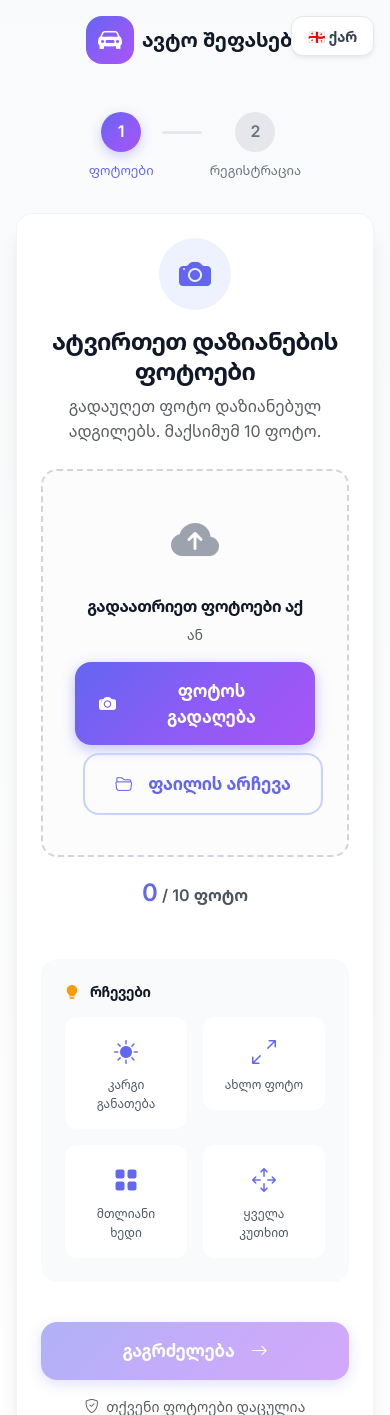
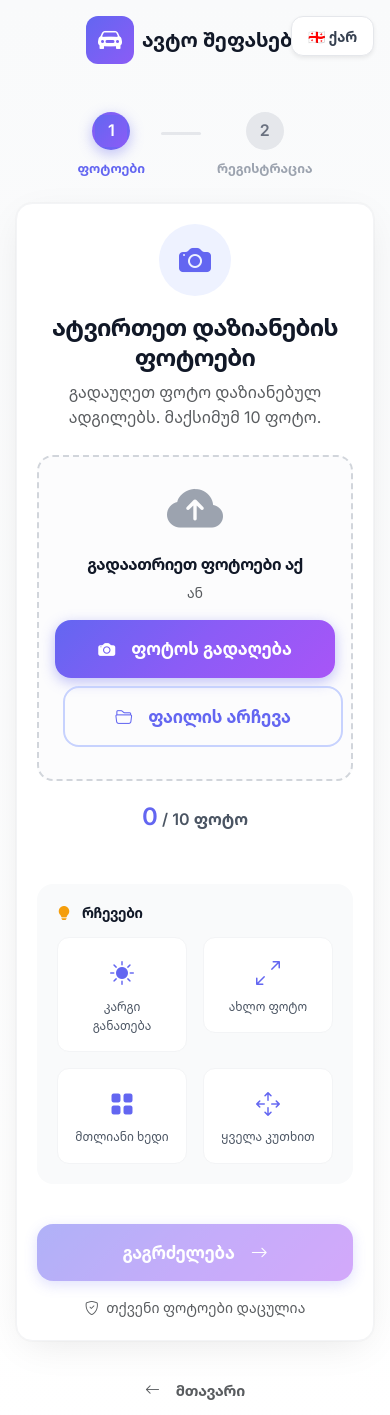
Before and after one commit to ftrhpr/AutobodyEstimatorOTM, a PHP site: page /estimate in a window 390 px wide. Shown: the top 1415 px of the page. Run offline with PHP 8.4, Linux system fonts and the light colour scheme.

Commit message:
style: Enhance step indicator design and layout for improved user experience

```diff
--- a/app/views/layouts/estimate.php
+++ b/app/views/layouts/estimate.php
@@ -46,20 +46,20 @@
 
             <!-- Step Indicator -->
             <div class="step-indicator">
-                <div class="step <?= ($step ?? 1) >= 1 ? 'active' : '' ?> <?= ($step ?? 1) > 1 ? 'completed' : '' ?>">
-                    <div class="step-number">
+                <div class="step-item <?= ($step ?? 1) >= 1 ? 'active' : '' ?> <?= ($step ?? 1) > 1 ? 'completed' : '' ?>">
+                    <div class="step-circle">
                         <?php if (($step ?? 1) > 1): ?>
                             <i class="bi bi-check-lg"></i>
                         <?php else: ?>
                             1
                         <?php endif; ?>
                     </div>
-                    <span class="step-label"><?= Lang::getLocale() === 'ka' ? 'ფოტოები' : 'Photos' ?></span>
+                    <span class="step-text"><?= Lang::getLocale() === 'ka' ? 'ფოტოები' : 'Photos' ?></span>
                 </div>
-                <div class="step-line"></div>
-                <div class="step <?= ($step ?? 1) >= 2 ? 'active' : '' ?>">
-                    <div class="step-number">2</div>
-                    <span class="step-label"><?= Lang::getLocale() === 'ka' ? 'რეგისტრაცია' : 'Register' ?></span>
+                <div class="step-connector <?= ($step ?? 1) > 1 ? 'completed' : '' ?>"></div>
+                <div class="step-item <?= ($step ?? 1) >= 2 ? 'active' : '' ?>">
+                    <div class="step-circle">2</div>
+                    <span class="step-text"><?= Lang::getLocale() === 'ka' ? 'რეგისტრაცია' : 'Register' ?></span>
                 </div>
             </div>
         </div>
--- a/assets/css/style.css
+++ b/assets/css/style.css
@@ -2752,14 +2752,14 @@
 
 .estimate-header {
     text-align: center;
-    margin-bottom: var(--space-xl);
+    margin-bottom: 1.5rem;
 }
 
 .estimate-header .logo-icon {
     width: 48px;
     height: 48px;
-    background: var(--primary-gradient);
-    border-radius: var(--radius-xl);
+    background: linear-gradient(135deg, #6366f1 0%, #8b5cf6 100%);
+    border-radius: 0.75rem;
     display: inline-flex;
     align-items: center;
     justify-content: center;
@@ -2770,160 +2770,171 @@
 .estimate-header .logo-text {
     font-weight: 700;
     font-size: 1.25rem;
-    color: var(--gray-900);
-}
-
-/* Step Indicator */
+    color: #111827;
+}
+
+/* Step Indicator - Premium Design */
 .step-indicator {
     display: flex;
-    align-items: center;
+    align-items: flex-start;
     justify-content: center;
     gap: 0;
-    margin-top: var(--space-lg);
-}
-
-.step {
+    margin-top: 1.5rem;
+}
+
+.step-item {
     display: flex;
     flex-direction: column;
     align-items: center;
-    gap: var(--space-sm);
-}
-
-.step-number {
-    width: 40px;
-    height: 40px;
+    gap: 0.5rem;
+    position: relative;
+}
+
+.step-circle {
+    width: 44px;
+    height: 44px;
     border-radius: 50%;
     display: flex;
     align-items: center;
     justify-content: center;
     font-weight: 600;
     font-size: 1rem;
-    background: var(--gray-200);
-    color: var(--gray-500);
-    transition: all var(--transition-normal);
-}
-
-.step.active .step-number {
-    background: var(--primary-gradient);
+    background: #e5e7eb;
+    color: #6b7280;
+    transition: all 0.3s ease;
+    border: 3px solid transparent;
+}
+
+.step-item.active .step-circle {
+    background: linear-gradient(135deg, #6366f1 0%, #8b5cf6 100%);
     color: #fff;
-    box-shadow: 0 4px 12px rgba(99, 102, 241, 0.3);
-}
-
-.step.completed .step-number {
-    background: var(--success);
+    box-shadow: 0 4px 14px rgba(99, 102, 241, 0.4);
+}
+
+.step-item.completed .step-circle {
+    background: #10b981;
     color: #fff;
-}
-
-.step-label {
+    box-shadow: 0 4px 14px rgba(16, 185, 129, 0.3);
+}
+
+.step-text {
     font-size: 0.8125rem;
-    font-weight: 500;
-    color: var(--gray-500);
-}
-
-.step.active .step-label {
-    color: var(--primary);
-}
-
-.step.completed .step-label {
-    color: var(--success);
-}
-
-.step-line {
-    width: 60px;
+    font-weight: 600;
+    color: #9ca3af;
+    white-space: nowrap;
+}
+
+.step-item.active .step-text {
+    color: #6366f1;
+}
+
+.step-item.completed .step-text {
+    color: #10b981;
+}
+
+.step-connector {
+    width: 80px;
     height: 3px;
-    background: var(--gray-200);
-    margin: 0 var(--space-sm);
-    margin-bottom: calc(var(--space-sm) + 1.25rem);
+    background: #e5e7eb;
+    margin: 20px 1rem 0;
     border-radius: 2px;
-}
-
-.step.completed + .step-line {
-    background: var(--success);
+    flex-shrink: 0;
+}
+
+.step-connector.completed {
+    background: #10b981;
 }
 
 /* Estimate Content Card */
 .estimate-content {
     background: #fff;
-    border-radius: var(--radius-2xl);
-    box-shadow: var(--shadow-xl);
-    padding: var(--space-xl);
-    border: 1px solid var(--gray-100);
+    border-radius: 1.25rem;
+    box-shadow: 0 10px 40px -10px rgba(0,0,0,0.1), 0 0 0 1px rgba(0,0,0,0.02);
+    padding: 1.5rem;
+    border: 1px solid #f3f4f6;
 }
 
 /* Upload Section */
-.upload-section .upload-header .upload-icon {
+.upload-section .upload-icon {
     width: 72px;
     height: 72px;
-    background: var(--primary-50);
+    background: #eef2ff;
     border-radius: 50%;
     display: flex;
     align-items: center;
     justify-content: center;
     font-size: 2rem;
-    color: var(--primary);
-}
-
-/* Dropzone */
+    color: #6366f1;
+}
+
+/* Dropzone - Premium Upload Area */
 .upload-dropzone {
-    border: 2px dashed var(--gray-300);
-    border-radius: var(--radius-xl);
-    padding: var(--space-2xl);
+    border: 2px dashed #d1d5db;
+    border-radius: 1rem;
+    padding: 2.5rem 1.5rem;
     text-align: center;
-    transition: all var(--transition-normal);
-    background: var(--gray-25);
+    transition: all 0.3s ease;
+    background: #fcfcfd;
     cursor: pointer;
+    position: relative;
 }
 
 .upload-dropzone:hover {
-    border-color: var(--primary-300);
-    background: var(--primary-50);
+    border-color: #a5b4fc;
+    background: #eef2ff;
 }
 
 .upload-dropzone.dragover {
-    border-color: var(--primary);
-    background: var(--primary-100);
+    border-color: #6366f1;
+    background: #e0e7ff;
     transform: scale(1.01);
 }
 
+.dropzone-content {
+    position: relative;
+    z-index: 1;
+}
+
 .dropzone-icon {
-    font-size: 3rem;
-    color: var(--gray-400);
-    margin-bottom: var(--space-md);
+    font-size: 3.5rem;
+    color: #9ca3af;
+    margin-bottom: 1rem;
+    line-height: 1;
 }
 
 .upload-dropzone:hover .dropzone-icon,
 .upload-dropzone.dragover .dropzone-icon {
-    color: var(--primary);
+    color: #6366f1;
 }
 
 .dropzone-loading {
-    padding: var(--space-2xl);
+    padding: 2rem;
 }
 
 /* Photo Counter */
 .photo-counter {
     font-weight: 600;
-    color: var(--gray-600);
+    color: #4b5563;
 }
 
 .photo-counter span {
     font-size: 1.5rem;
-    color: var(--primary);
+    color: #6366f1;
 }
 
 /* Photo Grid */
 .photo-grid {
     display: grid;
     grid-template-columns: repeat(auto-fill, minmax(100px, 1fr));
-    gap: var(--space-md);
+    gap: 1rem;
 }
 
 .photo-item {
     position: relative;
     aspect-ratio: 1;
-    border-radius: var(--radius-lg);
+    border-radius: 0.75rem;
     overflow: hidden;
-    box-shadow: var(--shadow-sm);
+    box-shadow: 0 1px 3px rgba(0,0,0,0.1);
     animation: photoIn 0.3s ease;
 }
 
@@ -2958,41 +2969,43 @@
     align-items: center;
     justify-content: center;
     cursor: pointer;
-    transition: all var(--transition-fast);
+    transition: all 0.2s ease;
     font-size: 0.875rem;
 }
 
 .photo-remove:hover {
-    background: var(--danger);
+    background: #ef4444;
     transform: scale(1.1);
 }
 
 /* Upload Tips */
 .upload-tips {
-    background: var(--gray-50);
-    border-radius: var(--radius-xl);
-    padding: var(--space-lg);
+    background: #f9fafb;
+    border-radius: 1rem;
+    padding: 1.25rem;
 }
 
 .tip-card {
     display: flex;
     flex-direction: column;
     align-items: center;
-    gap: var(--space-xs);
-    padding: var(--space-md);
+    gap: 0.25rem;
+    padding: 1rem;
     background: #fff;
-    border-radius: var(--radius-lg);
+    border-radius: 0.75rem;
     text-align: center;
+    border: 1px solid #f3f4f6;
 }
 
 .tip-card i {
     font-size: 1.5rem;
-    color: var(--primary);
+    color: #6366f1;
 }
 
 .tip-card span {
     font-size: 0.75rem;
-    color: var(--gray-600);
+    color: #4b5563;
+    font-weight: 500;
 }
 
 /* Continue Button */
@@ -3080,44 +3094,49 @@
     content: '';
     flex: 1;
     height: 1px;
-    background: var(--gray-200);
+    background: #e5e7eb;
 }
 
 .divider span {
-    padding: 0 var(--space-md);
+    padding: 0 1rem;
 }
 
 /* Photos Preview in Register */
 .photos-preview {
-    background: var(--success-50);
-    border-radius: var(--radius-xl);
-    padding: var(--space-md) var(--space-lg);
+    background: #ecfdf5;
+    border-radius: 1rem;
+    padding: 0.75rem 1rem;
 }
 
 @media (max-width: 480px) {
     .estimate-page {
-        padding: var(--space-md);
+        padding: 1rem;
     }
 
     .estimate-content {
-        padding: var(--space-lg);
-        border-radius: var(--radius-xl);
+        padding: 1.25rem;
+        border-radius: 1rem;
     }
 
     .upload-dropzone {
-        padding: var(--space-xl);
+        padding: 1.5rem 1rem;
     }
 
     .upload-dropzone .btn {
         width: 100%;
-        margin-bottom: var(--space-sm);
+        margin-bottom: 0.5rem;
     }
 
     .upload-dropzone .btn + .btn {
         margin-left: 0;
     }
 
-    .step-line {
+    .step-connector {
         width: 40px;
     }
-}
+
+    .step-circle {
+        width: 38px;
+        height: 38px;
+    }
+}
```
Also changed, not shown: other parts of assets/css/style.css (+19 -18 lines).
